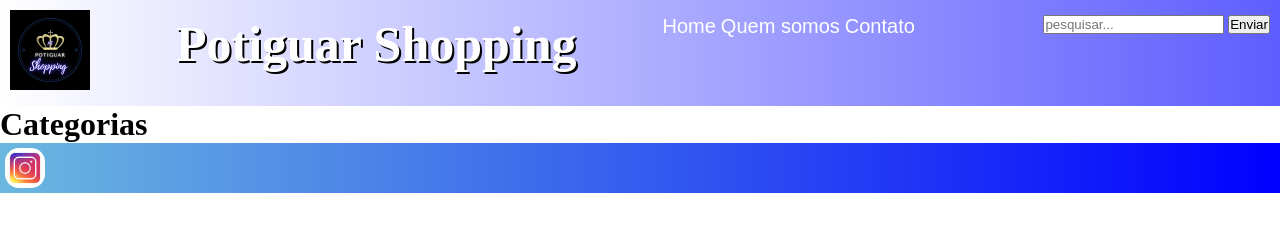
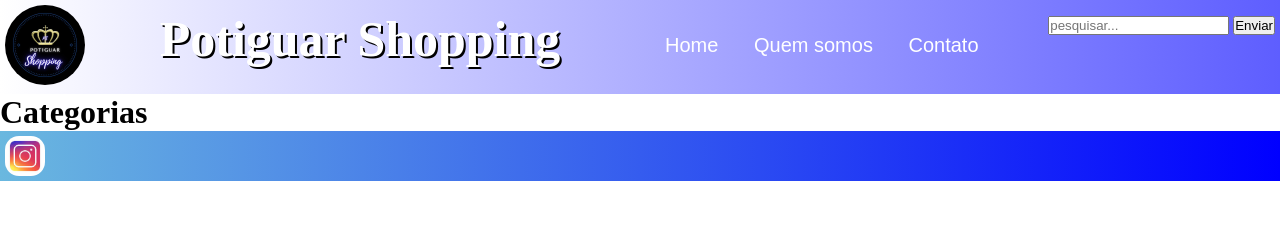
Before and after one commit to luciocleber/potiguarshopping, a plain HTML site: page index.html in a window 1280 px wide. Drawn offline with Linux system fonts and the light colour scheme.

Commit message:
Ajustes no Header

```diff
--- a/potiguarshopping.css
+++ b/potiguarshopping.css
@@ -14,16 +14,13 @@ body{
 
 }
 
-
-
 header{
     display: flex;
     font-family:'tenor sans'cambria;
     background-image: linear-gradient(to right, rgba(255, 255, 255, 0.732), #0000ffa1);
     justify-content: space-between;
-    padding: 10px;
-    margin:0 px;
-    font-size: 25px;
+    padding: 5px;
+
 }
 
 
@@ -39,40 +36,55 @@ header > h1{
 
     padding: 5px;
     text-shadow: 2px 2px 0  black;
-    color: white;
+    color: #fff;
     font-family: playlist script;
+    font-size: 50px;
+
 
 }
 
 
 header > .form{
-    text-align: left;
-    font-size: 15px;
-    padding-top: 5px;
+    display: inline-block;
+    text-align: center;
+    size-adjust: 30px;
+    height: 40px;
+    line-height: 40px;
 }
 
+.form{
+    display: inline-block;
+    size: 25px;
+    height: 40px;
+    line-height: 40px;
+
+}
+
+header img{
+
+    border-radius: 45px;
+
+}
 nav > a{
-
-    padding: 5px;
-    padding-left: 0%;
-    padding-bottom: 5px;
+    display: inline-block;
+    margin-left: 30px;
     color: white;
     text-decoration: none;
     border-radius: 5px;
-    float:left;
+    height: 40px;
+    line-height: 40px;
+
 }
 
 nav > a:hover {
 
-    margin: 0%%;
-    padding: 5px;
-    background-color: rgb(184, 184, 192);
-    color: white;
-    transition-duration: 0.2s;
+    margin: 0%;
+    background-color: #ffffff45;
+    color:#000;
+    transition-duration: 1s;
+
 
 }
-
-
 
 .sociais{
     width: center;
@@ -80,18 +92,18 @@ nav > a:hover {
 
 }
 
-.form{
-    width min: 40%;
-    size: 15px;
-}
+
+
 .menu{
+    display: inline-block;
     font-family:'Arial Narrow Bold', sans-serif;
+    line-height: 80px;
     min-width: 300px;
     max-width: 100%;
     align-content: space-between;
     float:left;
     padding-left: 0px;
-    size: 15px;
+    font-size: 15px;
 
 }
 
```
